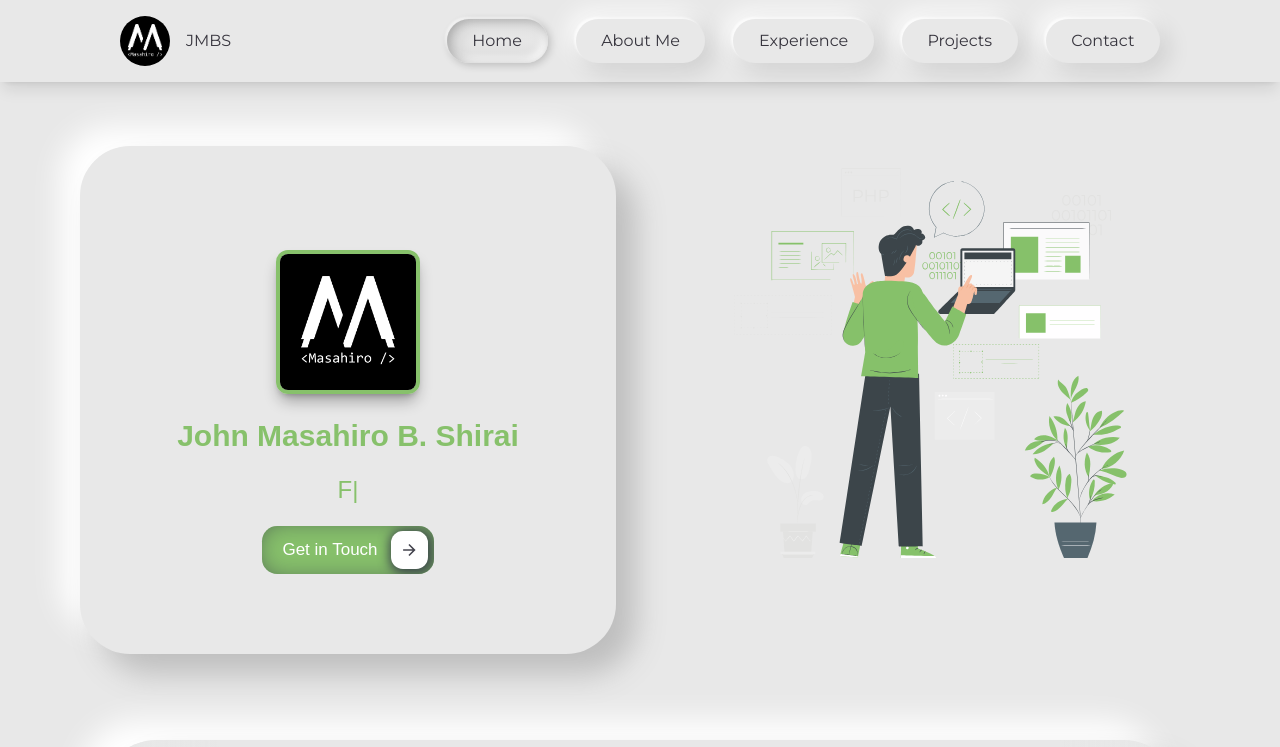
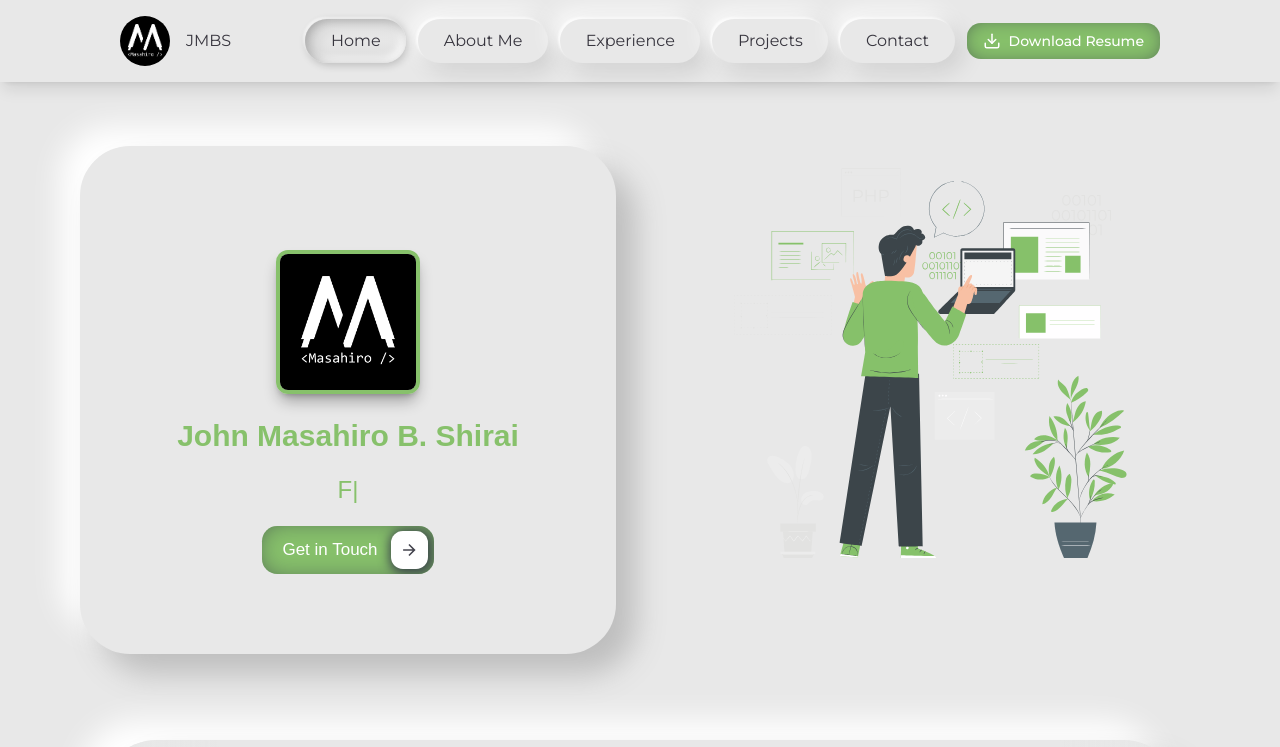
Before and after one commit to Japsuii/portfolio, a Next.js app: page / in a window 1280 px wide. Shown: the top 747 px of the page. Built offline with nearby package versions, Linux system fonts and the light colour scheme.

Commit message:
finished for testing

```diff
--- a/components/navbar.tsx
+++ b/components/navbar.tsx
@@ -1,7 +1,9 @@
 "use client";
 import React, { useEffect, useState } from "react";
+
 import Image from "next/image";
 import { usePathname } from "next/navigation";
+import { Download } from "lucide-react";
 
 const Navbar = () => {
   const pathname = usePathname();
@@ -45,8 +47,8 @@ const Navbar = () => {
         <h1 className="text-[#37353E]">JMBS</h1>
       </div>
       {/* Desktop nav */}
-      <nav className="hidden lg:block">
-        <ul className="flex space-x-7 text-[#37353E]">
+      <nav className="hidden lg:flex items-center">
+        <ul className="flex space-x-3 text-[#37353E]">
           <li>
             <a
               href="#home"
@@ -88,6 +90,15 @@ const Navbar = () => {
             </a>
           </li>
         </ul>
+        <a
+          href="/Resume.pdf"
+          download
+          className="ml-3 flex items-center gap-2 px-4 py-2 rounded-[14px] bg-[#87C16B] text-white font-medium text-sm shadow-[inset_0_0_1.6em_-0.6em_#3C464B] hover:bg-[#6ea05a] transition-colors"
+          aria-label="Download Resume"
+        >
+          <Download size={18} />
+          Download Resume
+        </a>
       </nav>
       {/* Mobile menu toggle */}
       <button
@@ -165,6 +176,17 @@ const Navbar = () => {
               Contact
             </a>
           </li>
+          <li className="w-full">
+            <a
+              href="/Resume.pdf"
+              download
+              className="mt-2 flex items-center gap-2 px-4 py-2 rounded-[14px] bg-[#87C16B] text-white font-medium text-sm shadow-[inset_0_0_1.6em_-0.6em_#3C464B] hover:bg-[#6ea05a] transition-colors w-full justify-center"
+              aria-label="Download Resume"
+            >
+              <Download size={18} />
+              Download Resume
+            </a>
+          </li>
         </ul>
       </div>
     </div>
--- a/package.json
+++ b/package.json
@@ -12,6 +12,7 @@
     "@iconify/react": "^6.0.2",
     "framer-motion": "^12.23.16",
     "lottie-react": "^2.4.1",
+    "lucide-react": "^0.546.0",
     "next": "15.5.3",
     "react": "19.1.0",
     "react-dom": "19.1.0",
--- a/pages/contact.tsx
+++ b/pages/contact.tsx
@@ -1,10 +1,10 @@
 "use client";
+
 
 import React from "react";
 import { useState, useCallback } from "react";
 import { motion, Variants } from "framer-motion";
-
-
+import { Download } from "lucide-react";
 
 const itemUp: Variants = {
     hidden: { opacity: 0, y: 18 },
@@ -73,7 +73,18 @@ export default function Contact() {
                                 <h2 className="text-lg md:text-xl font-semibold text-[#87C16B]">Contact Details</h2>
                                 <p className="text-sm">Email: <a href="mailto:johnmasahiroshirai@gmail.com" className="underline decoration-[#87C16B] underline-offset-4">johnmasahiroshirai@gmail.com</a></p>
                                 <p className="text-sm">Phone Number: +639150323682</p>
+
                                 <p className="text-sm">Available for freelance and full-time opportunities.</p>
+
+                                <a
+                                    href="/Resume.pdf"
+                                    download
+                                    className="mt-2 flex items-center gap-2 px-4 py-2 rounded-[14px] bg-[#87C16B] text-white font-medium text-sm shadow-[inset_0_0_1.6em_-0.6em_#3C464B] hover:bg-[#6ea05a] transition-colors"
+                                    aria-label="Download Resume"
+                                >
+                                    <Download size={18} />
+                                    Download Resume
+                                </a>
 
                                 <div className="pt-2">
                                     <h3 className="text-sm font-semibold text-[#87C16B]">Socials</h3>
```
Also changed, not shown: 2 other files (tests, documents, lock files or other folders).
